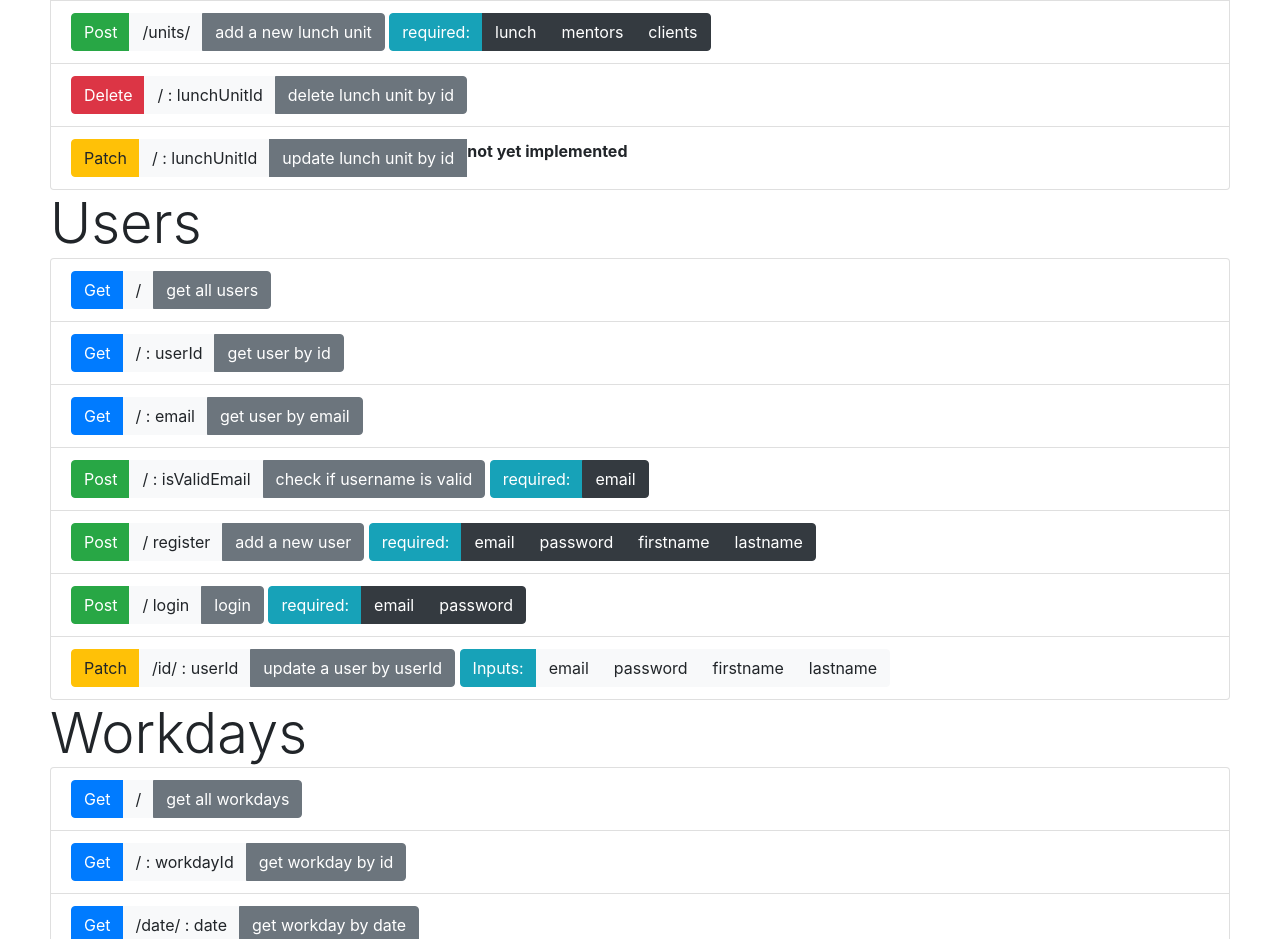
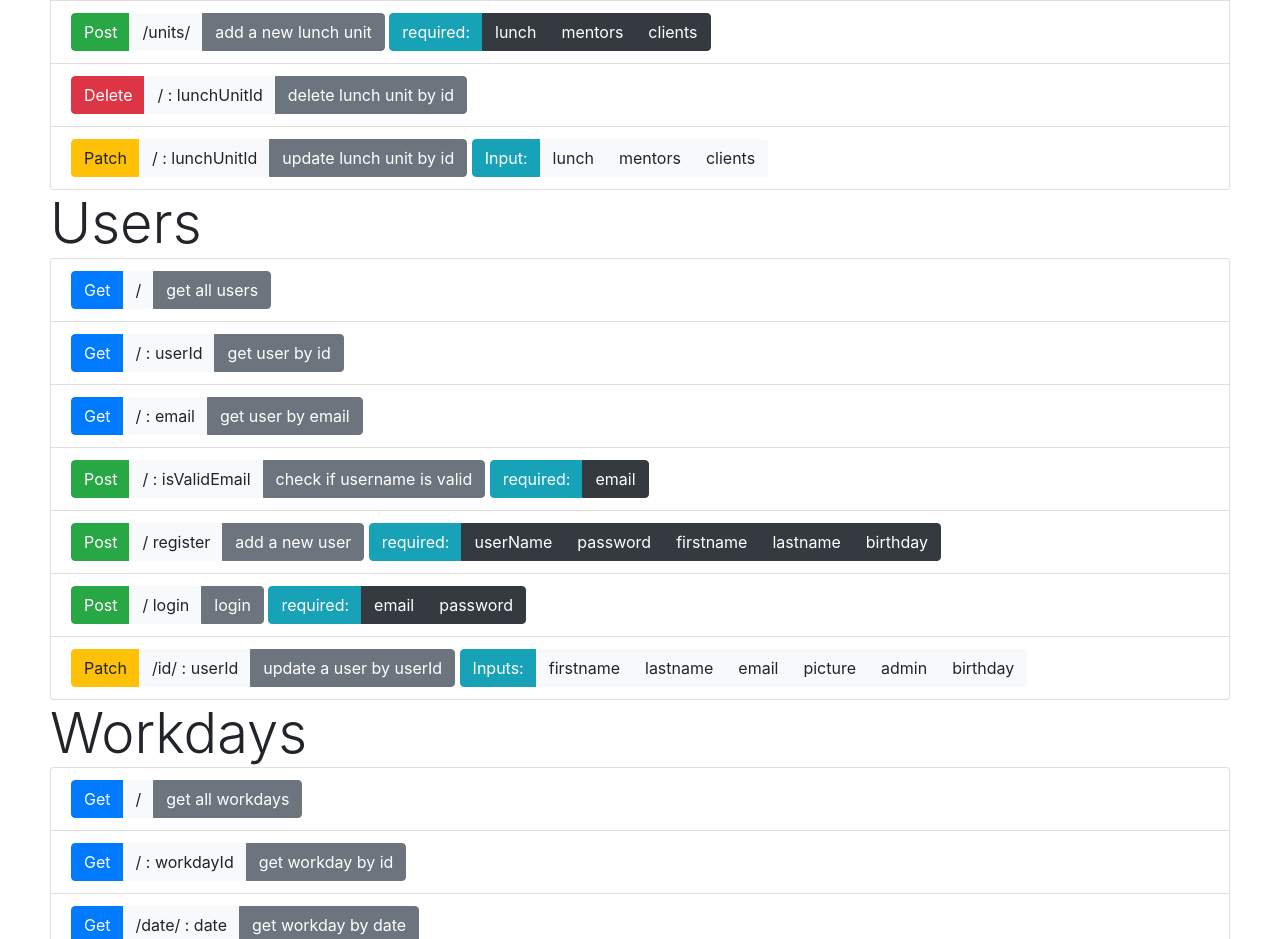
Before and after one commit to JakobLierman/Kolveniershof-backend, a website: page public/index.html in a window 1280 px wide. Shown: the part 2359-3298 px from the top of the page. Drawn offline with Linux system fonts and the light colour scheme.

Commit message:
update user & lunch  backend routes

```diff
--- a/public/index.html
+++ b/public/index.html
@@ -393,7 +393,12 @@
           <button type="button" class="btn btn-secondary">
             update lunch unit by id
           </button>
-          <strong>not yet implemented</strong>
+        </div>
+        <div class="btn-group" role="group" aria-label="Basic example">
+          <button type="button" class="btn btn-info">Input:</button>
+          <button type="button" class="btn btn-light">lunch</button>
+          <button type="button" class="btn btn-light">mentors</button>
+          <button type="button" class="btn btn-light">clients</button>
         </div>
       </li>
     </ul>
@@ -453,10 +458,11 @@
         </div>
         <div class="btn-group" role="group" aria-label="Basic example">
           <button type="button" class="btn btn-info">required:</button>
-          <button type="button" class="btn btn-dark">email</button>
+          <button type="button" class="btn btn-dark">userName</button>
           <button type="button" class="btn btn-dark">password</button>
           <button type="button" class="btn btn-dark">firstname</button>
           <button type="button" class="btn btn-dark">lastname</button>
+          <button type="button" class="btn btn-dark">birthday</button>
         </div>
       </li>
       <li class="list-group-item">
@@ -476,17 +482,19 @@
       <li class="list-group-item">
         <div class="btn-group" role="group" aria-label="Basic example">
           <button type="button" class="btn btn-warning">Patch</button>
-          <button type="button" class="btn btn-light">/id/ : userId </button>
+          <button type="button" class="btn btn-light">/id/ : userId</button>
           <button type="button" class="btn btn-secondary">
             update a user by userId
           </button>
         </div>
         <div class="btn-group" role="group" aria-label="Basic example">
           <button type="button" class="btn btn-info">Inputs:</button>
-          <button type="button" class="btn btn-light">email</button>
-          <button type="button" class="btn btn-light">password</button>
           <button type="button" class="btn btn-light">firstname</button>
           <button type="button" class="btn btn-light">lastname</button>
+          <button type="button" class="btn btn-light">email</button>
+          <button type="button" class="btn btn-light">picture</button>
+          <button type="button" class="btn btn-light">admin</button>
+          <button type="button" class="btn btn-light">birthday</button>
         </div>
       </li>
     </ul>
```
